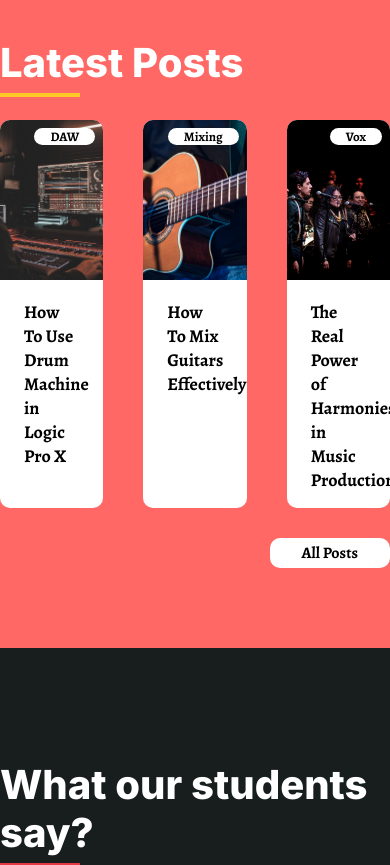
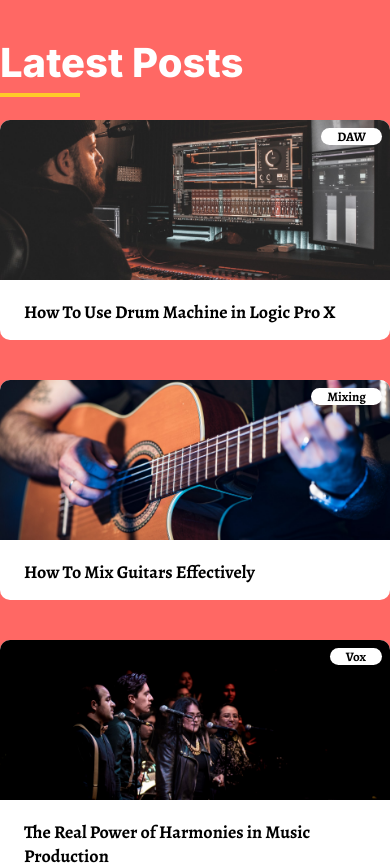
Before and after one commit to CSTKajesz/My_Reacts, a React (Vite) app in the folder Responsive-With-Figma/front-end/: page / in a window 390 px wide. Shown: the part 2120-2985 px from the top of the page. Built offline with nearby package versions, Linux system fonts and the light colour scheme.

Commit message:
Added responsive design to Blog page

```diff
--- a/Responsive-With-Figma/front-end/src/components/Blog/Blog.css
+++ b/Responsive-With-Figma/front-end/src/components/Blog/Blog.css
@@ -60,3 +60,28 @@
     margin-top: 30px;
     color: #000;
 }
+
+/* Tablet version */
+
+@media (max-width: 1040px) {
+    #blog .content-container {
+        grid-template-columns: 1fr 1fr;
+    }
+
+    /*A 3. post elfoglalja a 2 colum helyét*/
+    #blog .post:nth-child(3) {
+        grid-column: 1/3;
+    }
+}
+
+/* Smartphone version */
+
+@media (max-width: 720px) {
+    #blog .content-container {
+        grid-template-columns: 1fr;
+    }
+
+    #blog .post:nth-child(3) {
+        grid-column: 1/2;
+    }
+}
```
